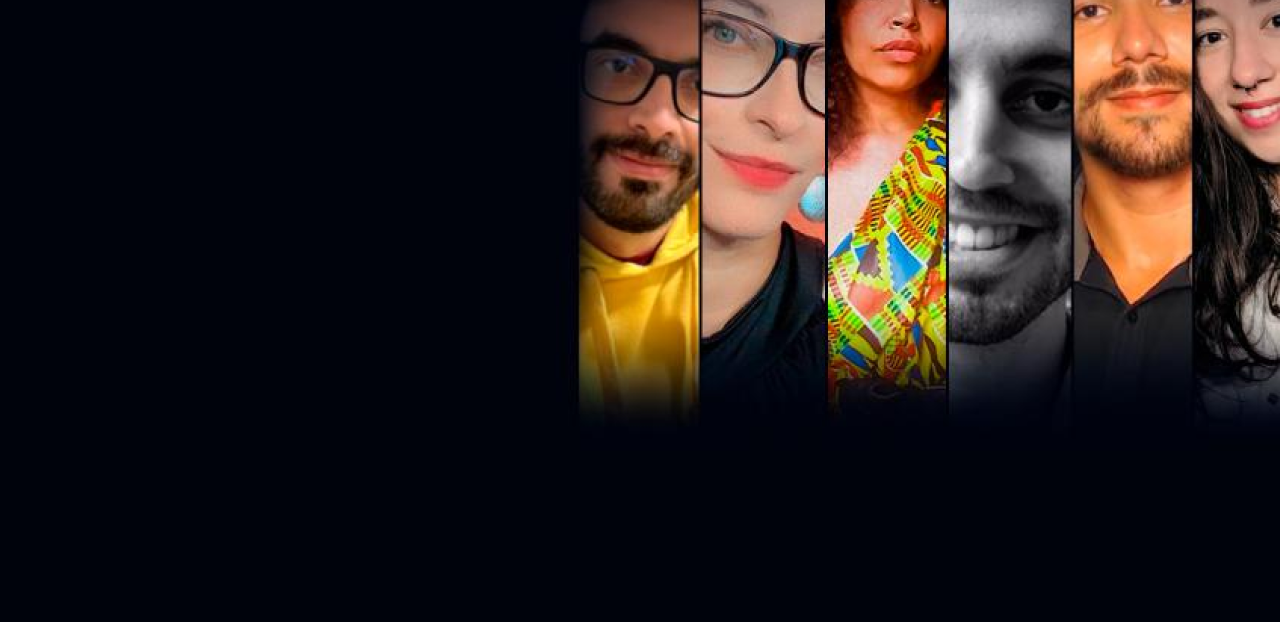
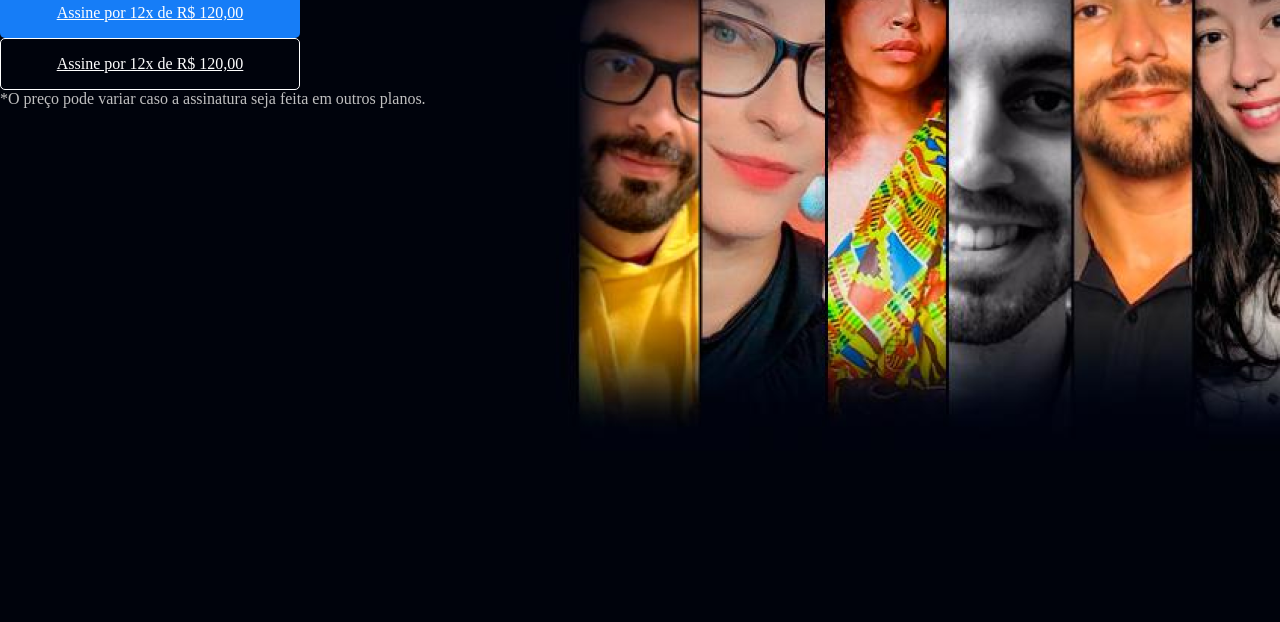
Before and after one commit to sruinascimento/estudos-front-alura, a plain HTML site: page aluraplus/index.html in a window 1280 px wide. Shown: the part 178-800 px from the top of the page. Drawn offline with Linux system fonts and the light colour scheme.

Commit message:
using display grid

```diff
--- a/aluraplus/css/style.css
+++ b/aluraplus/css/style.css
@@ -23,9 +23,31 @@ body {
 
 .container {
     height: 100vh;
+    display: grid;
+    grid-template-columns: 50% 25% 25%;
 }
+
 
 
 .main-title {
     color: var(--main-font-color)
 }
+
+.container__button {
+    background-color: var(--button-color);
+    border-radius: 5px;
+    padding: 16px;
+    color: var(--main-font-color);
+    display: block;
+    width: 300px;
+    text-align: center;
+}
+
+.button__second {
+    background-color: transparent;
+    border: 1px solid var(--main-font-color);
+}
+
+.container__text {
+    color: var(--second-font-color);
+}
--- a/aluraplus/index.html
+++ b/aluraplus/index.html
@@ -8,8 +8,13 @@
 </head>
 <body>
     <section class="main-content container">
-        <h1 class="main-title">Com o Combo+, você pode aproveitar a Alura+ e o Alura Língua por um preço único</h1>
-        <img src="img/combo.png" alt="Logo da promoção">
+        <div>
+            <h1 class="main-title">Com o Combo+, você pode aproveitar a Alura+ e o Alura Língua por um preço único</h1>
+            <img src="img/combo.png" alt="Logo da promoção">
+            <a class="container__button" href="ww.alura.com" target="_blank">Assine por 12x de R$ 120,00</a>
+            <a class="container__button button__second" href="ww.alura.com" target="_blank">Assine por 12x de R$ 120,00</a>
+            <p class="container__text">*O preço pode variar caso a assinatura seja feita em outros planos.</p>
+        </div>
     </section>
 </body>
 </html>
```
